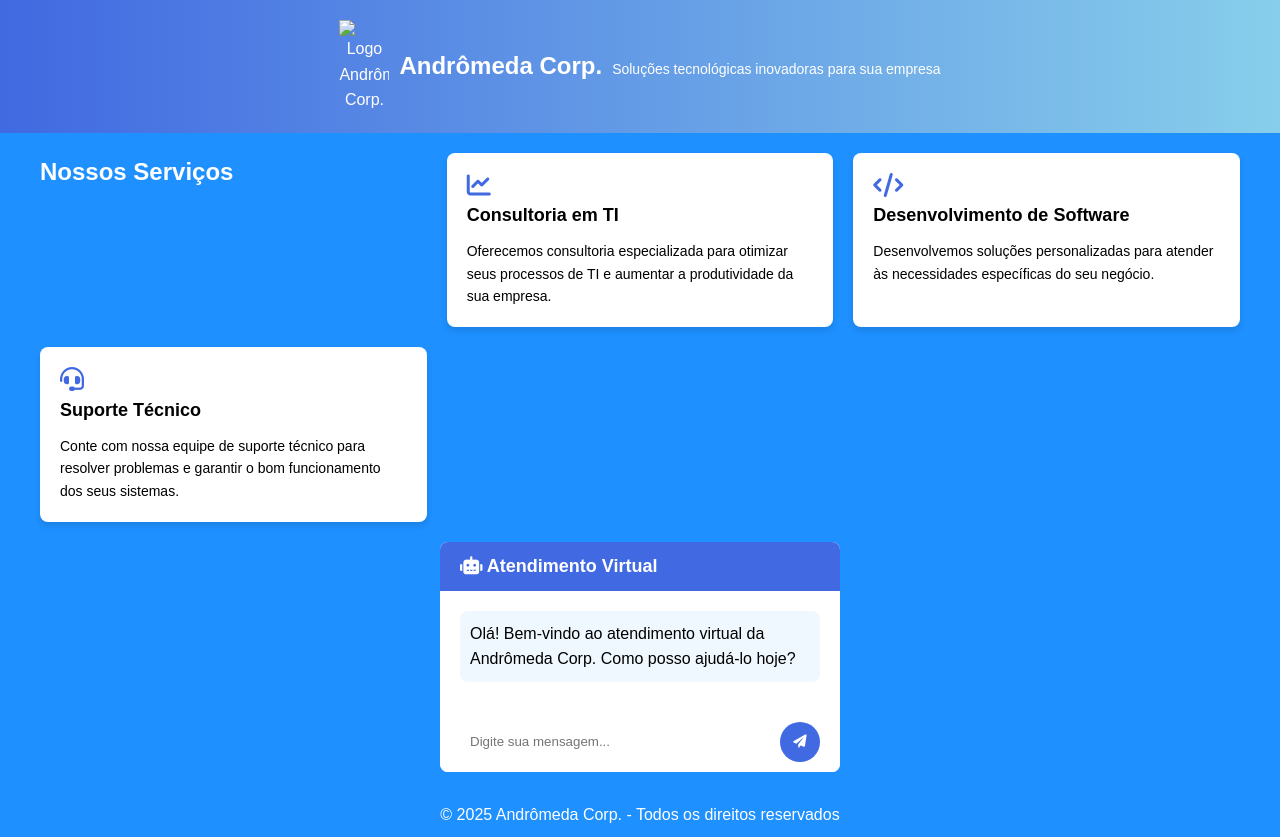
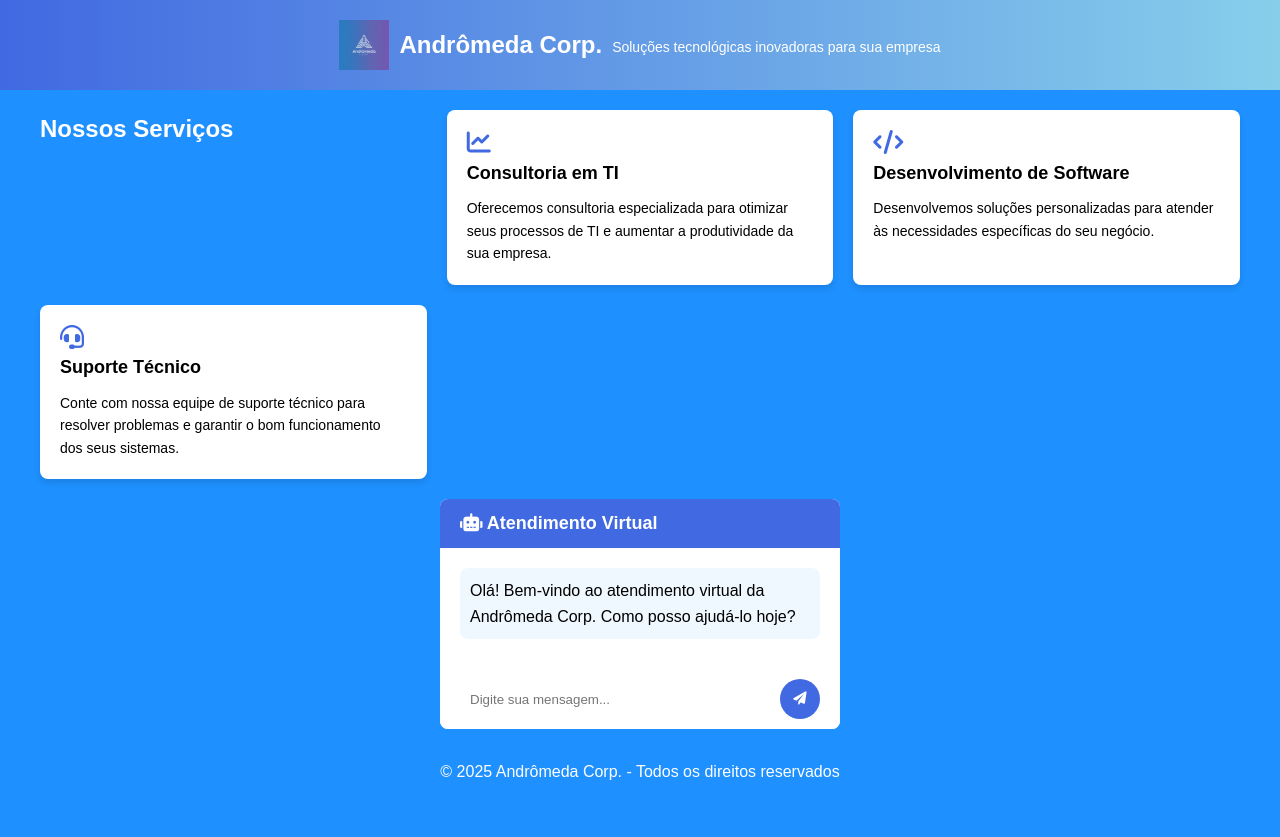
Before and after one commit to AndromedaCorporationAI/WhatsAppAgent, a plain HTML site: page index.html in a window 1280 px wide. After the commit the page ends 800 px from the top, so only its background shows below. Drawn offline with Linux system fonts and the light colour scheme.

Commit message:
add logo

```diff
--- a/index.html
+++ b/index.html
@@ -12,7 +12,7 @@
 <body>
     <header>
         <div class="logo-container">
-            <img src="logo-andromeda.png" alt="Logo Andrômeda Corp." width="50">
+            <img src="src/images/logo-andromeda.png" alt="Logo Andrômeda Corp." width="50">
             <h1>Andrômeda Corp.</h1>
             <p>Soluções tecnológicas inovadoras para sua empresa</p>
         </div>
```
Also changed, not shown: src/images/logo-andromeda.png (added).
